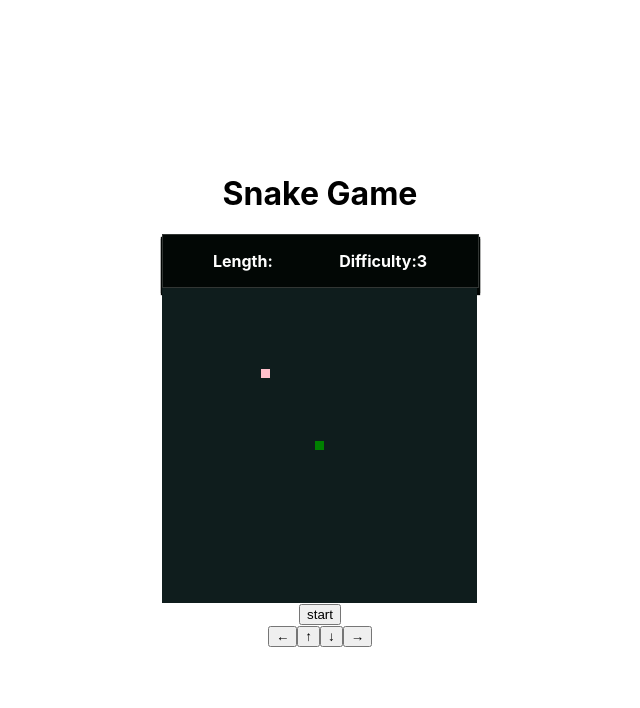
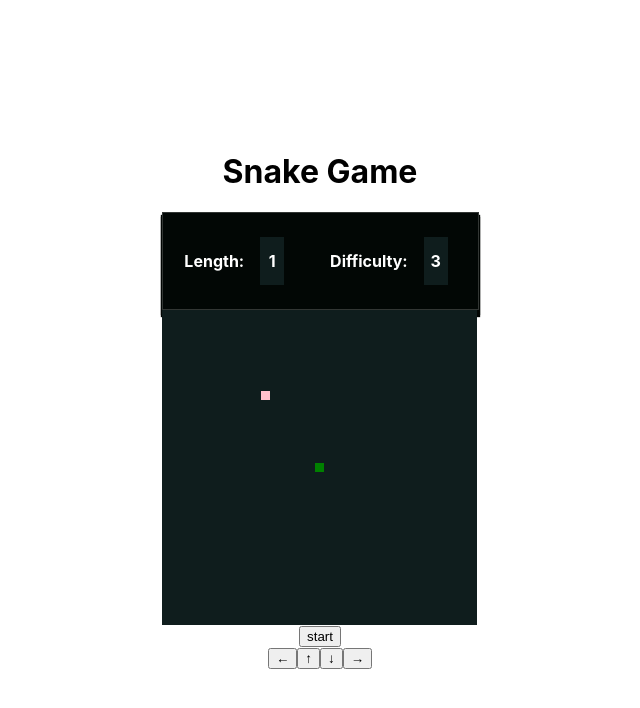
Before and after one commit to minminibear/hooks-snake-game, a React (Create React App) app: page / in a window 1280 px wide. Shown: the top 708 px of the page, without its empty margins (320-960 px from the left). Built offline with nearby package versions, Linux system fonts and the light colour scheme.

Commit message:
スネークの長さの表示の実装
カリキュラム5章

```diff
--- a/src/App.js
+++ b/src/App.js
@@ -194,7 +194,7 @@ function App() {
         <div className='title-container'>
           <h1 className='title'>Snake Game</h1>
         </div>
-        <Navigation />
+        <Navigation length={body.length}/>
       </header>
 
       <main className='main'>
--- a/src/index.css
+++ b/src/index.css
@@ -70,3 +70,19 @@ code {
   display: flex;
   align-items: center;
 }
+
+.navigation-item-number-container {
+  display: flex;
+  padding: 8px;
+  align-items: center;
+  margin-left: 8px;
+}
+
+.num-board {
+  display: flex;
+  justify-content: center;
+  align-items: center;
+  background: #0f1d1d;
+  height: 48px;
+  width: 24px;
+}
```
